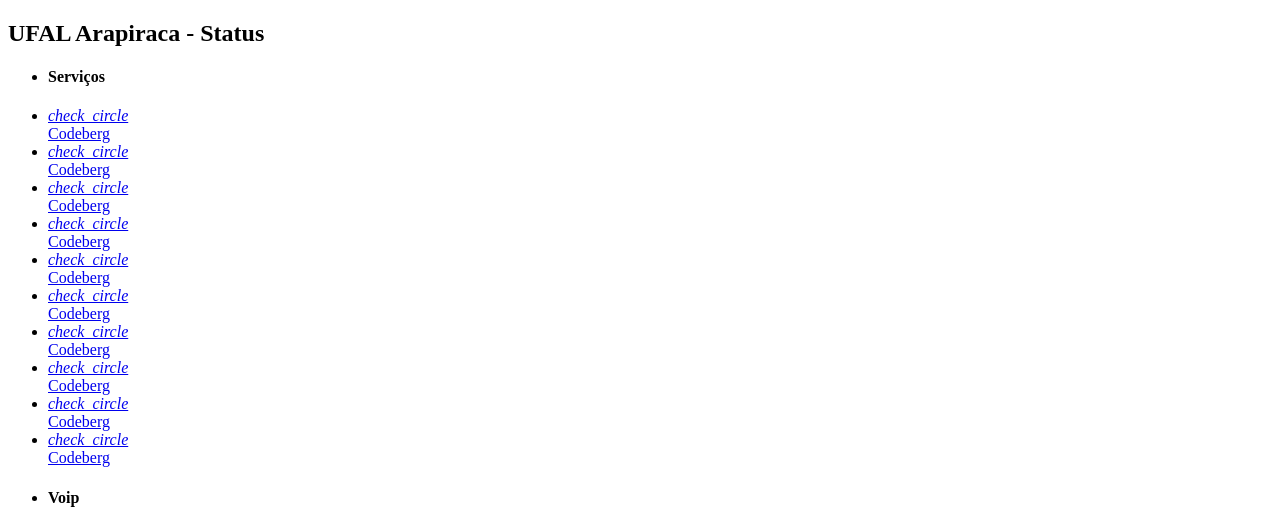
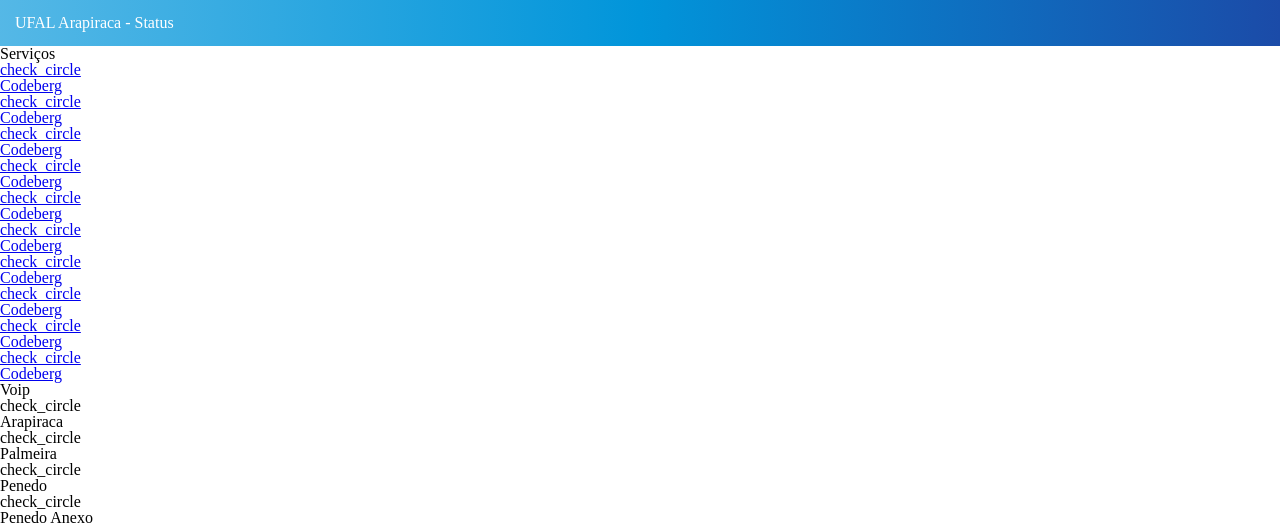
Before and after one commit to NTI-UFAL-Arapiraca/2status, a plain HTML site: page index.html in a window 1280 px wide. Shown: the top 523 px of the page. Drawn offline with Linux system fonts and the light colour scheme.

Commit message:
adding css

```diff
--- a/index.css
+++ b/index.css
@@ -1,6 +1,6 @@
 :root {
   --background: #EDF2F7;
-  --blue:  linear-gradient(to right, rgba(1, 149, 218, 0.67), #0195DA,  #1B4BA8)
+  --linear-blue:  linear-gradient(to right, rgba(1, 149, 218, 0.67), #0195DA,  #1B4BA8)
 
   --text-black: #333849;
   --offline: #DC3545;
@@ -14,3 +14,10 @@
   font-family: "Roboto"
   background-color: var(--background)
 }
+
+.nav-wrapper {
+
+  color: var(--text-white);
+  padding: 15px;
+  background-image: linear-gradient(to right, rgba(1, 149, 218, 0.67), #0195DA,  #1B4BA8)
+}
--- a/index.html
+++ b/index.html
@@ -5,14 +5,14 @@
   <meta http-equiv="X-UA-Compatible" content="IE=edge">
   <meta name="viewport" content="width=device-width, initial-scale=1.0">
   <meta http-equiv="refresh" content="60">
-  <style src="/reset.css"></style>
-  <style src="/index.css"></style>
+  <link rel="stylesheet" type="text/css" href="./reset.css"></link>
+  <link rel="stylesheet" type="text/css" href="./index.css"></link>
   <title>2Status</title>
 </head>
 <body>
 
   <nav class="nav-wrapper">
-    <h1>UFAL Arapiraca - Status</h1>
+    <h1 class="title">UFAL Arapiraca - Status</h1>
 </nav>
 
 <div class="container">
```
